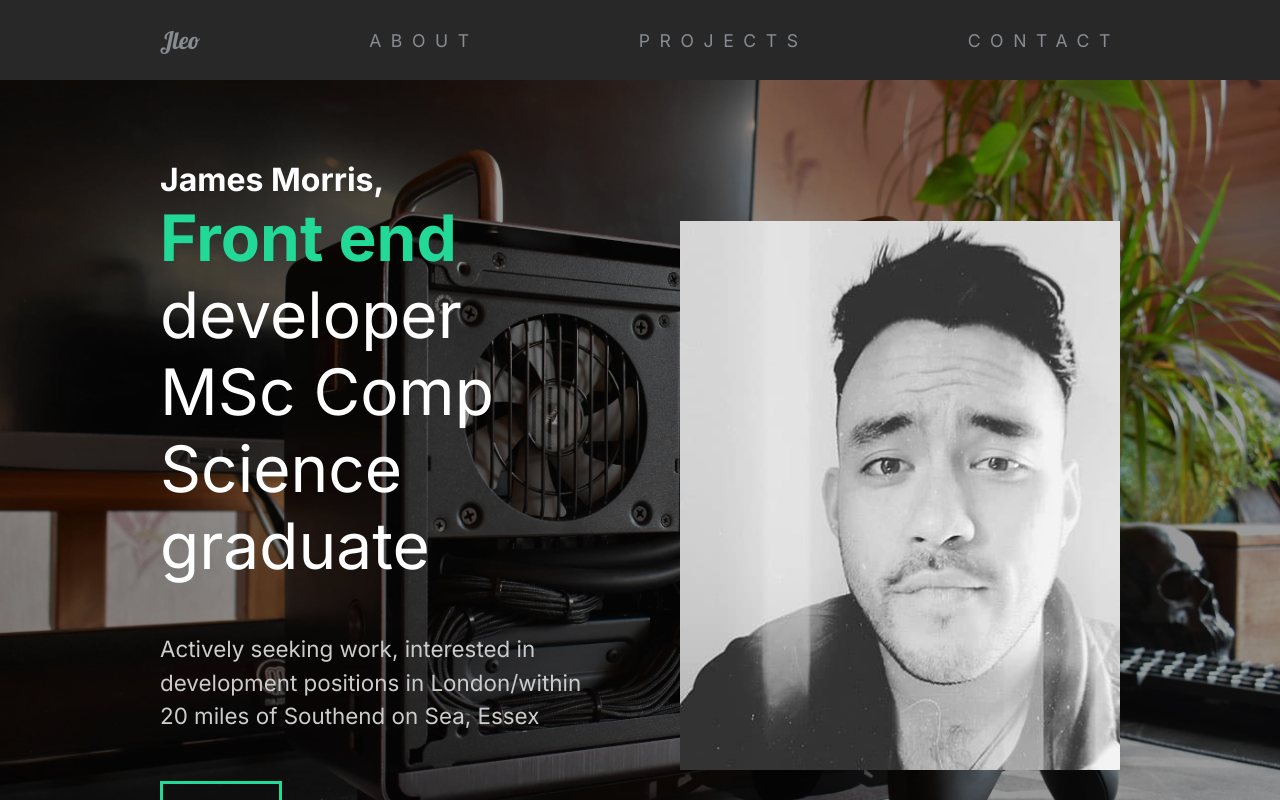
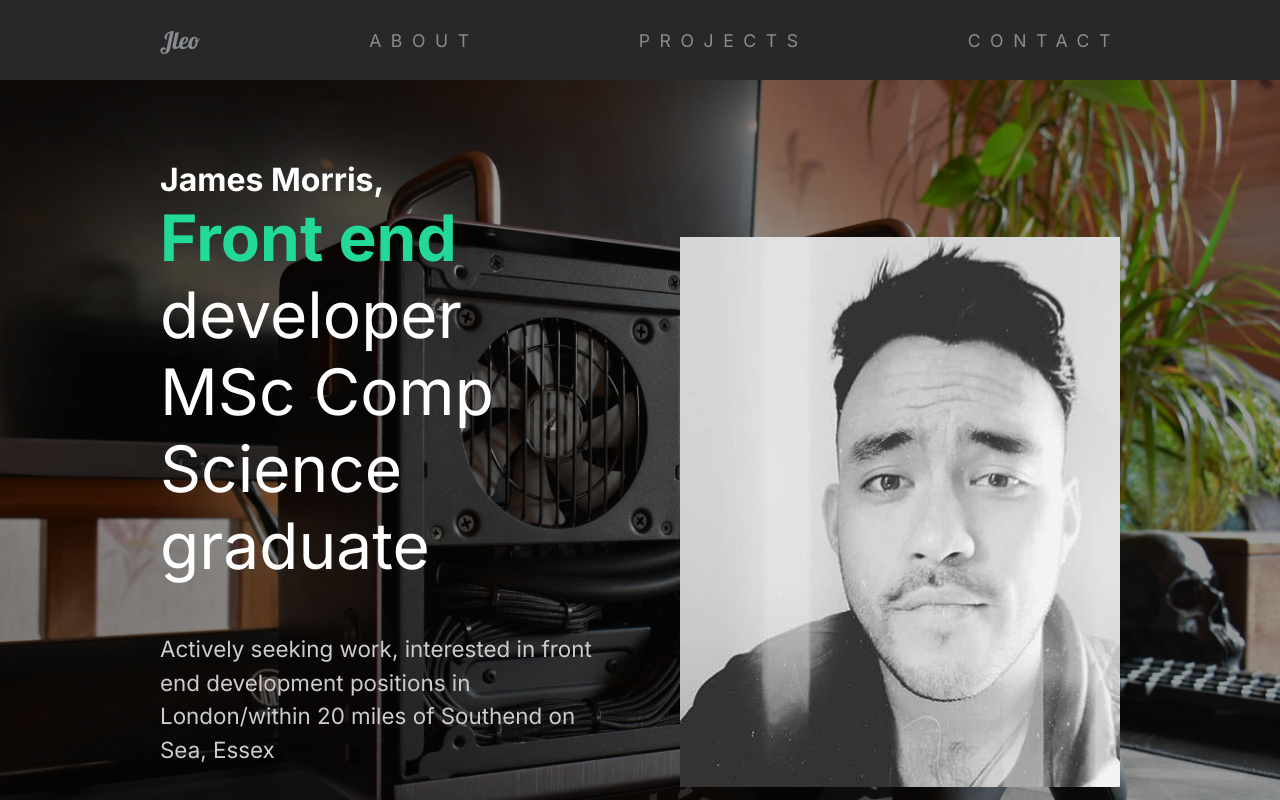
Before and after one commit to jleomorris/portfolio-v3, a React (Create React App) app: page / in a window 1280 px wide. Shown: the top 800 px of the page. Built offline with nearby package versions, Linux system fonts and the light colour scheme.

Commit message:
Add framer motion to AboutSection

```diff
--- a/src/components/AboutSection.js
+++ b/src/components/AboutSection.js
@@ -2,31 +2,33 @@ import React from "react";
 import home1 from "../img/home1.png";
 import aboutImg from "../img/about.jpg";
 import bannerBackground from "../img/banner-full-size.jpg";
-//Styled
+import { About, Description, Image, Hide } from "../styles";
+// Styled Components
 import styled from "styled-components";
-import { About, Description, Image, Hide } from "../styles";
+// Framer Motion
+import { motion } from "framer-motion";
 
 const AboutSection = () => {
   return (
     <StyledAbout>
       <div className="img-filter"></div>
       <Description>
-        <div className="title">
+        <motion.div>
           <Hide>
-            <h1>James Morris,</h1>
+            <motion.h1>James Morris,</motion.h1>
           </Hide>
           <Hide>
-            <h2>
+            <motion.h2>
               <span>Front end</span> developer
-            </h2>
+            </motion.h2>
           </Hide>
           <Hide>
-            <h2>MSc Comp Science graduate</h2>
+            <motion.h2>MSc Comp Science graduate</motion.h2>
           </Hide>
-        </div>
+        </motion.div>
         <p>
-          Actively seeking work, interested in development positions in
-          London/within 20 miles of Southend on Sea, Essex
+          Actively seeking work, interested in front end development positions
+          in London/within 20 miles of Southend on Sea, Essex
         </p>
         <button>Contact</button>
       </Description>
```
